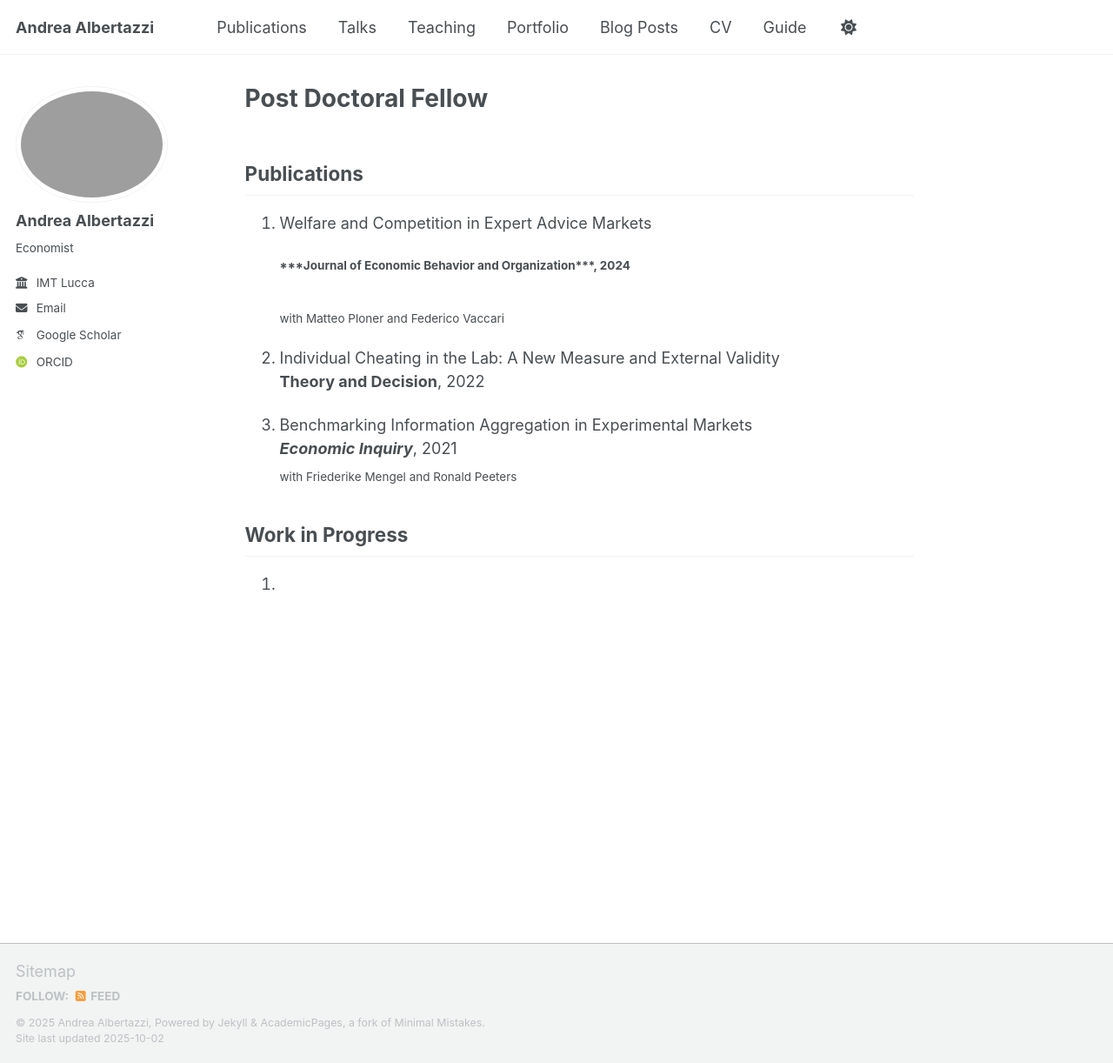
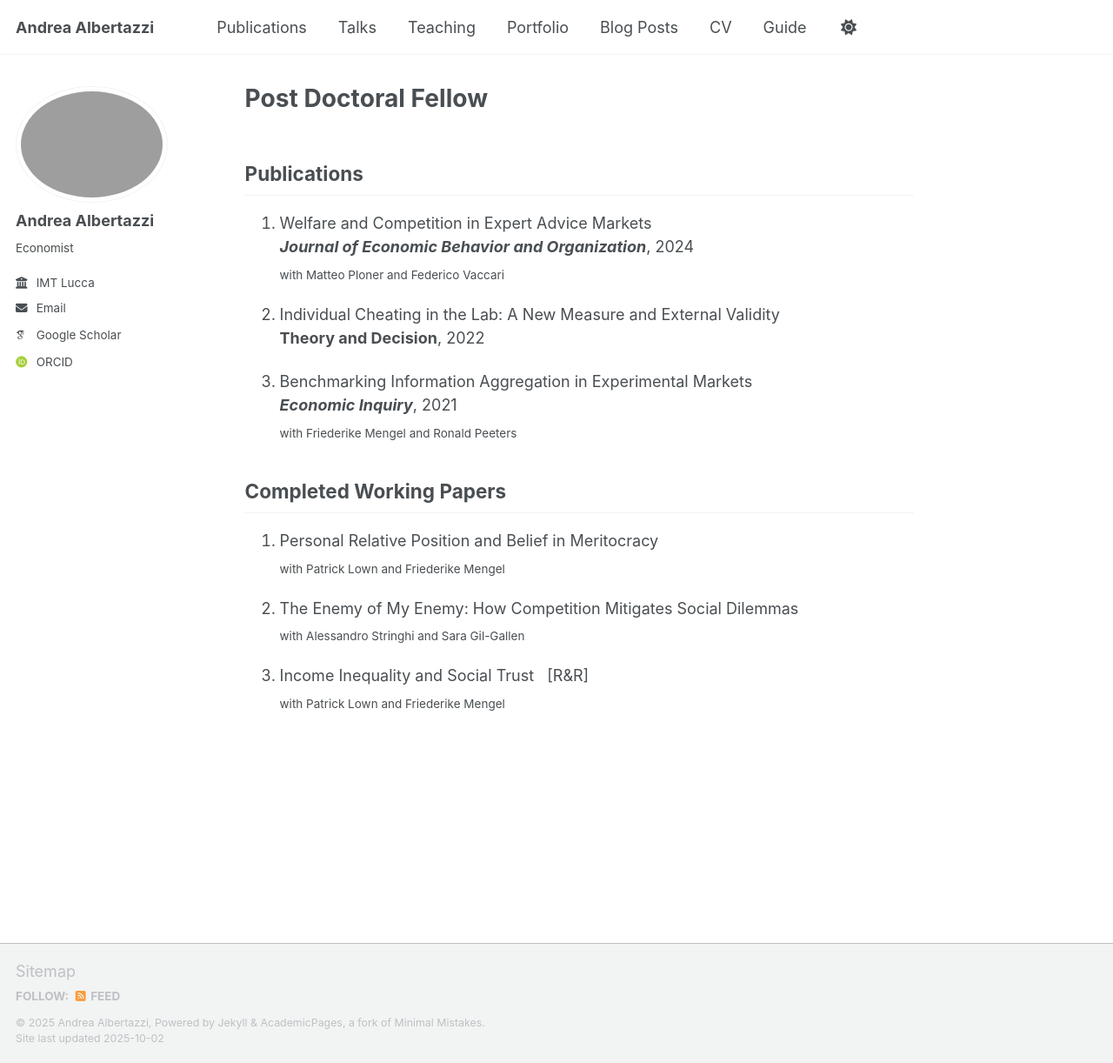
Before and after one commit to tazze87/tazze87.github.io, a Jekyll site: the page built from _pages/about.md, in a window 1280 px wide and 1222 px high. Shown: the whole window at 87% size. Built offline with Jekyll 4.4.1, drawn with Linux system fonts in a browser that asks for light colours; some web fonts are replaced; a script that is not in the unit is left out.

Commit message:
Update about.md

```diff
--- a/_pages/about.md
+++ b/_pages/about.md
@@ -7,7 +7,7 @@ author_profile: true
 
 ## Publications
 1. Welfare and Competition in Expert Advice Markets<br>
-    <h6>***Journal of Economic Behavior and Organization***, 2024</h6><br>
+    ***Journal of Economic Behavior and Organization***, 2024<br>
     <sub>with Matteo Ploner and Federico Vaccari</sub>
 
 2. Individual Cheating in the Lab: A New Measure and External Validity<br>
@@ -16,7 +16,14 @@ author_profile: true
 3. Benchmarking Information Aggregation in Experimental Markets<br>
     ***Economic Inquiry***, 2021<br>
     <sub>with Friederike Mengel and Ronald Peeters</sub>
+<br>
 
+## Completed Working Papers
+1. Personal Relative Position and Belief in Meritocracy<br>
+    <sub>with Patrick Lown and Friederike Mengel</sub>
 
-## Work in Progress
-1.
+2. The Enemy of My Enemy: How Competition Mitigates Social Dilemmas<br>
+    <sub>with Alessandro Stringhi and Sara Gil-Gallen</sub>
+
+3. Income Inequality and Social Trust &nbsp; [R&R]<br>
+    <sub>with Patrick Lown and Friederike Mengel</sub>
```
